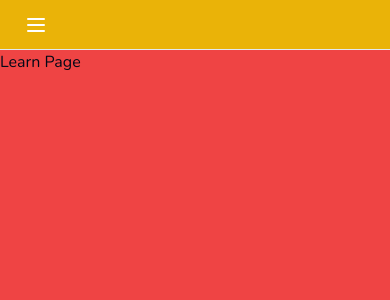
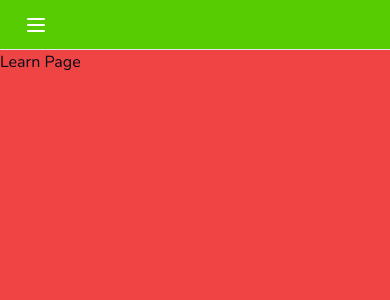
Before and after one commit to codenvibes/duolingo_clone, a Next.js app: page /learn in a window 390 px wide. Shown: the top 300 px of the page. Built offline with nearby package versions, Linux system fonts and the light colour scheme.

Commit message:
Style: Change MobileHeader background color from yellow to green

```diff
--- a/components/mobile-header.tsx
+++ b/components/mobile-header.tsx
@@ -2,7 +2,7 @@ import { MobileSidebar } from "./mobile-sidebar";
 
 export const MobileHeader = () => {
   return (
-    <nav className="lg:hidden px-6 h-[50px] flex items-center bg-yellow-500 border-b fixed top-0 w-full z-50">
+    <nav className="lg:hidden px-6 h-[50px] flex items-center bg-green1 border-b fixed top-0 w-full z-50">
       <MobileSidebar />
     </nav>
   );
```
